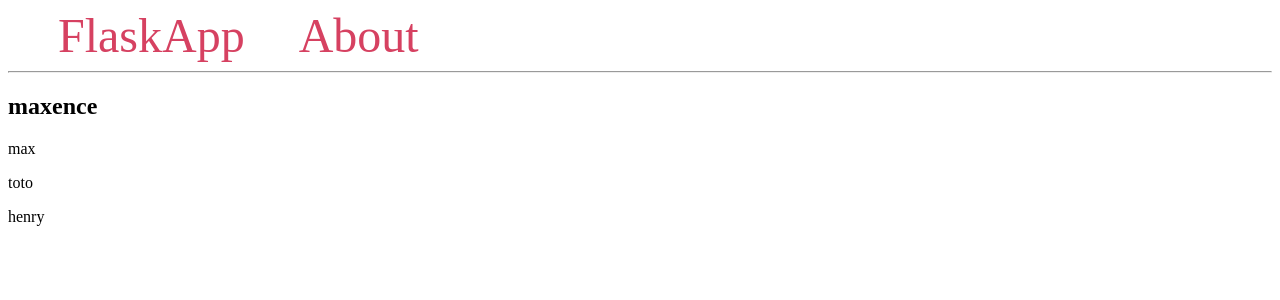
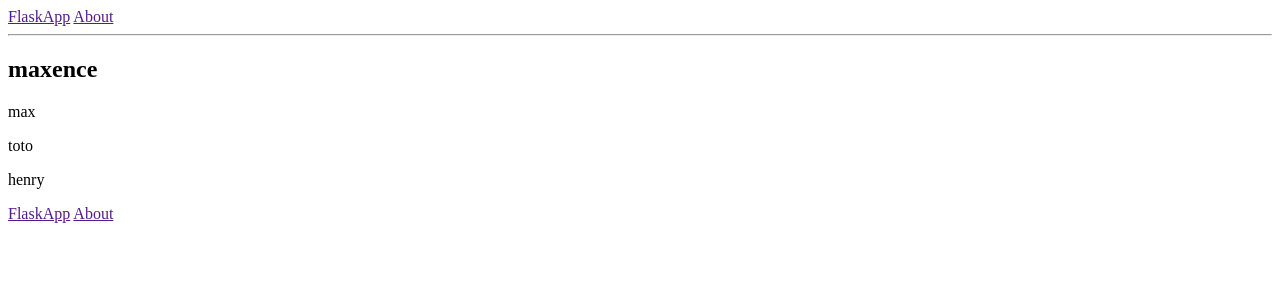
Before and after one commit to maxence-depire/flask-template-try, a Flask app: page / in a window 1280 px wide. Shown: the top 300 px of the page. Run offline with Flask 3, Linux system fonts and the light colour scheme.

Commit message:
another update on the index files.

```diff
--- a/main.py
+++ b/main.py
@@ -7,12 +7,16 @@ CORS(app)
 @app.route("/")
 def handle():
     table = [
-            "max", "toto", "henry"
+            "max",
+            "toto",
+            "henry"
         ]
+    headerFile = open("./templates/header.html", "r")
     return render_template(
         'index.html',
         userName = "maxence",
-        table = table
+        table = table,
+        header=headerFile.read()
     )
 
 app.run(
--- a/templates/header.html
+++ b/templates/header.html
@@ -2,15 +2,7 @@
 <html lang="en">
 <head>
     <meta charset="UTF-8">
-    <title>{% block title %} {% endblock %} - FlaskApp</title>
-    <style>
-        nav a {
-            color: #d64161;
-            font-size: 3em;
-            margin-left: 50px;
-            text-decoration: none;
-        }
-    </style>
+    <title>try - FlaskApp</title>
 </head>
 <body>
     <nav>
@@ -18,8 +10,12 @@
         <a href="">About</a>
     </nav>
     <hr>
-    <div class="content">
+    <div>
         {% block content %} {% endblock %}
     </div>
+    <nav>
+        <a href="">FlaskApp</a>
+        <a href="">About</a>
+    </nav>
 </body>
 </html>
--- a/templates/index.html
+++ b/templates/index.html
@@ -1,19 +1,10 @@
 {% extends 'header.html' %}
-<!DOCTYPE html>
-<html lang="fr">
-    <head>
-        <meta charset="UTF-8">
-        <meta name="viewport" content="width=device-width, initial-scale=1.0">
-        <title>Document</title>
-    </head>
-    <body>
 {% block content %}
 
 <h2>{{ userName }}</h2>
+
 {% for name in table %}
     <p>{{ name }}</p>
 {% endfor %}
 
 {% endblock %}
-    </body>
-</html>
```
Lines whose indentation alone changed are shown as unchanged.
